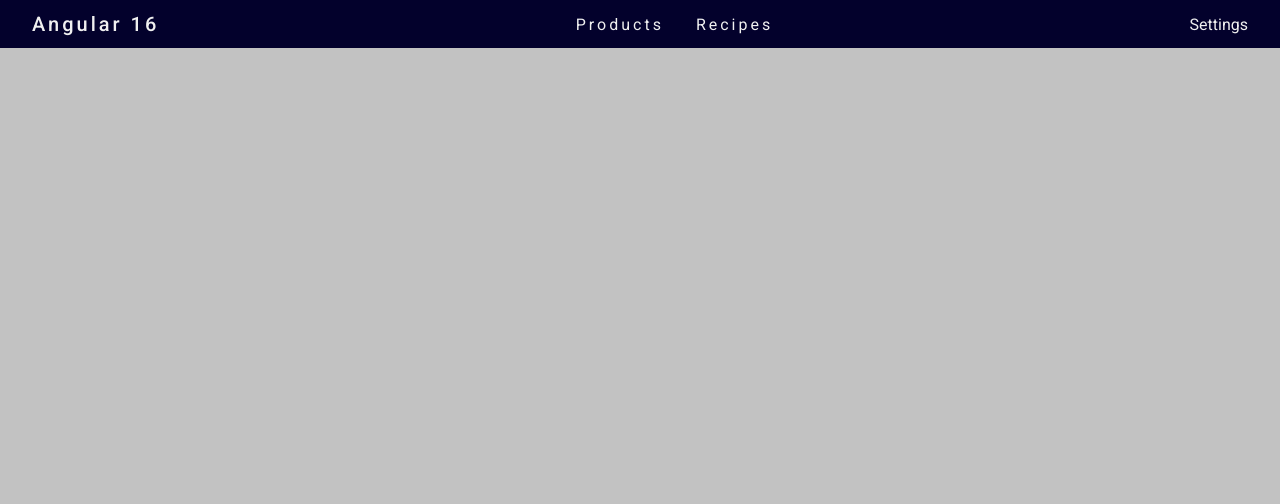
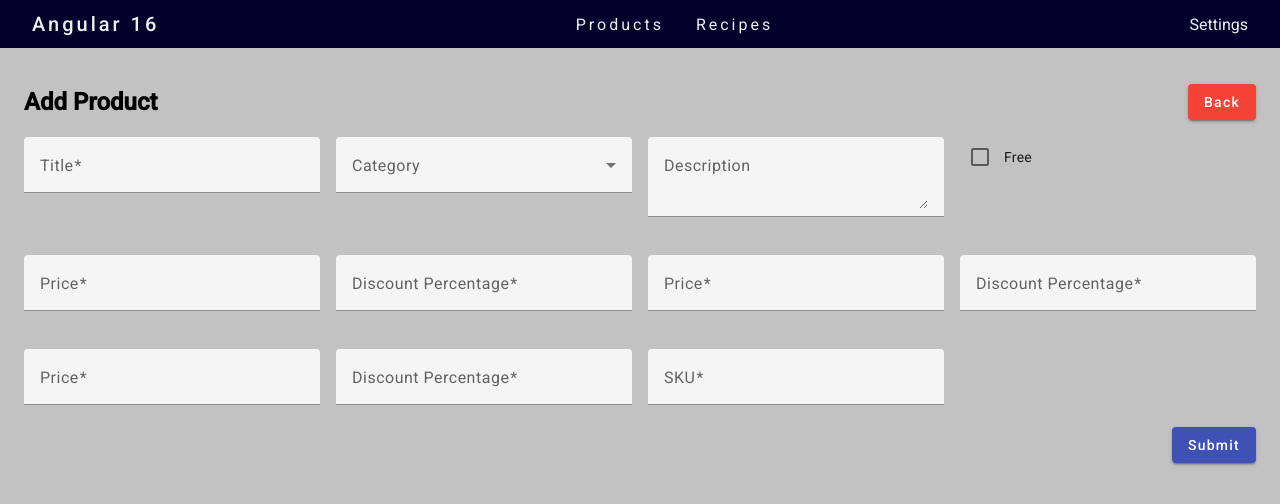
Before and after one commit to doniyorerkinov/angular-16, an Angular app: page /products/add in a window 1280 px wide. Shown: the top 504 px of the page. Built offline with nearby package versions, Linux system fonts and the light colour scheme; no server answers.

Commit message:
modal removed page added

```diff
--- a/src/app/app.module.ts
+++ b/src/app/app.module.ts
@@ -8,6 +8,7 @@ import { RecipesComponent } from './views/recipes/recipes.component';
 import { HttpClientModule } from '@angular/common/http';
 import { ReactiveFormsModule } from '@angular/forms';
 import { ProductDetailComponent } from './views/products/product-detail/product-detail.component';
+import { AddProductComponent } from './views/products/add-product/add-product.component';
 @NgModule({
   declarations: [
     AppComponent,
--- a/src/app/components/modal/modal.component.ts
+++ b/src/app/components/modal/modal.component.ts
@@ -16,13 +16,10 @@ export class ModalComponent {
   @Output() close = new EventEmitter<void>();
   @Output() save = new EventEmitter<void>();
 
-  // This method will handle clicks on the overlay (outside the modal)
   onOverlayClick(event: MouseEvent): void {
-    // Emit the close event when the overlay is clicked (but not the modal itself)
     this.close.emit();
   }
 
-  // This method will stop the event from propagating when the modal content is clicked
   onModalClick(event: MouseEvent): void {
     event.stopPropagation();
   }
--- a/src/app/configs/form-filds.config.ts
+++ b/src/app/configs/form-filds.config.ts
@@ -13,7 +13,7 @@ export const TEMPLATE_FORM_FIELDS: IFormField[] = [
   {
     label: 'Category',
     name: 'category',
-    isRequired: true,
+    isRequired: false,
     errorText: 'Category is required',
     inputType: 'text',
     placeholder: 'Select your Category',
--- a/src/app/router/AppRoutingModule .ts
+++ b/src/app/router/AppRoutingModule .ts
@@ -3,9 +3,11 @@ import { RouterModule, Routes } from '@angular/router';
 import { ProductsComponent } from '../views/products/products.component';
 import { RecipesComponent } from '../views/recipes/recipes.component';
 import { ProductDetailComponent } from '../views/products/product-detail/product-detail.component';
+import { AddProductComponent } from '../views/products/add-product/add-product.component';
 
 const routes: Routes = [
   { path: '', component: ProductsComponent },
+  { path: 'products/add', component: AddProductComponent },
   { path: 'products/:id', component: ProductDetailComponent },
   { path: 'recipes', component: RecipesComponent },
 ];
--- /dev/null
+++ b/src/app/views/products/add-product/add-product.component.html
@@ -0,0 +1,11 @@
+<div class="add-product-header">
+  <h2>Add Product</h2>
+  <button (click)="goBack()" mat-raised-button color="warn">Back</button>
+</div>
+<div class="add-product-body">
+  <template-form
+    class="add-product-body-form"
+    [formFields]="formFields"
+    [gridOrFlex]="'grid'"
+  ></template-form>
+</div>
--- /dev/null
+++ b/src/app/views/products/add-product/add-product.component.scss
@@ -0,0 +1,24 @@
+:host {
+  display: flex;
+  flex-direction: column;
+  gap: 1rem;
+  padding: 1.5rem;
+
+  .add-product-header {
+    display: flex;
+    justify-content: space-between;
+    align-items: center;
+    width: 100%;
+  }
+  .add-product-body {
+    &-form {
+      display: grid;
+      .form-class {
+        display: grid !important;
+        grid-template-columns: repeat(2, 1fr) !important;
+        gap: 1rem;
+        width: 100%;
+      }
+    }
+  }
+}
--- /dev/null
+++ b/src/app/views/products/add-product/add-product.component.ts
@@ -0,0 +1,20 @@
+import { Component } from '@angular/core';
+import { MatButtonModule } from '@angular/material/button';
+import { Location } from '@angular/common';
+import { StaticTemplateFormComponent } from '../form/form.component';
+import { TEMPLATE_FORM_FIELDS } from 'src/app/configs/form-filds.config';
+
+@Component({
+  selector: 'add-product',
+  templateUrl: './add-product.component.html',
+  styleUrls: ['./add-product.component.scss'],
+  standalone: true,
+  imports: [MatButtonModule, StaticTemplateFormComponent],
+})
+export class AddProductComponent {
+  constructor(private location: Location) {}
+  formFields = TEMPLATE_FORM_FIELDS;
+  goBack() {
+    this.location.back();
+  }
+}
--- a/src/app/views/products/form/form.component.html
+++ b/src/app/views/products/form/form.component.html
@@ -1,4 +1,5 @@
 <form #dynamicForm="ngForm" (ngSubmit)="onSubmit(formData)">
+  <div [ngClass]="gridOrFlex === 'grid' ? 'form-grid' : 'form-flex'">
     <div *ngFor="let field of formFields">
       <!-- Text Input Field -->
       <mat-form-field
@@ -48,7 +49,10 @@
           name="{{ field.name }}"
           [required]="field.isRequired"
         >
-        <mat-option *ngFor="let option of field.options" [value]="option.value">
+          <mat-option
+            *ngFor="let option of field.options"
+            [value]="option.value"
+          >
             {{ option.text }}
           </mat-option>
         </mat-select>
@@ -75,7 +79,7 @@
         </mat-error>
       </div>
     </div>
-
+  </div>
   <div class="form-actions">
     <button mat-raised-button color="primary" type="submit">Submit</button>
   </div>
--- a/src/app/views/products/form/form.component.scss
+++ b/src/app/views/products/form/form.component.scss
@@ -1,15 +1,26 @@
 .form-field {
   width: 100%;
-  margin-bottom: 15px;
 }
 
 .form-actions {
-  text-align: center;
-  margin-top: 20px;
+  display: flex;
+  justify-content: end;
 }
 .checkbox-container {
   display: flex;
   justify-content: space-between;
   align-items: center;
-  margin-bottom: 15px;
 }
+
+.form-grid {
+  display: grid;
+  grid-template-columns: repeat(4, 1fr);
+  gap: 1rem;
+}
+
+.form-flex {
+  width: 100%;
+  display: flex;
+  flex-direction: column;
+  gap: 1rem;
+}
--- a/src/app/views/products/form/form.component.ts
+++ b/src/app/views/products/form/form.component.ts
@@ -1,5 +1,5 @@
 import { CommonModule } from '@angular/common';
-import { Component, Input } from '@angular/core';
+import { Component, EventEmitter, Input, Output } from '@angular/core';
 import { MatFormFieldModule } from '@angular/material/form-field';
 import { FormsModule } from '@angular/forms';
 import { MatInputModule } from '@angular/material/input';
@@ -24,11 +24,14 @@ import { IFormField } from 'src/app/interfaces';
   styleUrls: ['./form.component.scss'],
 })
 export class StaticTemplateFormComponent {
+  @Input() gridOrFlex: string = '';
   @Input() formFields: IFormField[] = [];
+  @Output() submit = new EventEmitter<void>();
   formData: any = {};
 
   // Called when the form is submitted
   onSubmit(form: any) {
     console.log('Form Submitted!', this.formData);
+    console.log('Form Submitted!', form);
   }
 }
--- a/src/app/views/products/products.component.html
+++ b/src/app/views/products/products.component.html
@@ -12,7 +12,7 @@
       />
     </div>
     <div class="products-header-actions">
-      <button (click)="openModal()" mat-raised-button color="primary">
+      <button (click)="AddProduct()" mat-raised-button color="primary">
         Add Product (Template Form)
       </button>
     </div>
@@ -26,14 +26,3 @@
     </div>
   </div>
 </ng-template>
-
-<modal
-  *ngIf="isModalOpen()"
-  (close)="closeModal()"
-  [showFooter]="false"
-  title="Add Product"
->
-  <div style="padding-bottom: 20px">
-    <template-form [formFields]="formFields"></template-form>
-  </div>
-</modal>
--- a/src/app/views/products/products.component.ts
+++ b/src/app/views/products/products.component.ts
@@ -1,18 +1,15 @@
-import { StaticTemplateFormComponent } from './form/form.component';
 import { ReferencesService } from './../../server/references.service';
 import { Component, inject, signal, effect } from '@angular/core';
 import { ProductsService } from 'src/app/server/products.service';
-import { IFormField, IPagination, ISelect } from 'src/app/interfaces';
+import { IPagination, ISelect } from 'src/app/interfaces';
 import { ProductCardComponent } from 'src/app/components/product-card/product-card.component';
 import { CommonModule } from '@angular/common';
-import { ModalComponent } from 'src/app/components/modal/modal.component';
 import { MatButtonModule } from '@angular/material/button';
 import { SearchComponent } from 'src/app/components/search/search.component';
 import { Subscription } from 'rxjs';
 import { SelectComponent } from 'src/app/components/Form/select/select.component';
 import { Router } from '@angular/router';
 import { LoaderComponent } from 'src/app/components/loader/loader.component';
-import { TEMPLATE_FORM_FIELDS } from 'src/app/configs/form-filds.config';
 
 @Component({
   selector: 'app-products',
@@ -20,10 +17,8 @@ import { TEMPLATE_FORM_FIELDS } from 'src/app/configs/form-filds.config';
   styleUrls: ['./products.component.scss'],
   standalone: true,
   imports: [
-    StaticTemplateFormComponent,
     ProductCardComponent,
     CommonModule,
-    ModalComponent,
     MatButtonModule,
     SearchComponent,
     SelectComponent,
@@ -42,11 +37,9 @@ export class ProductsComponent {
     limit: 40,
   };
   loading = signal<boolean>(false);
-  isModalOpen = signal<boolean>(true);
   search: string = '';
   categories: ISelect[] = [];
   selectedCategory = signal<string>('');
-  formFields: IFormField[] = TEMPLATE_FORM_FIELDS;
   constructor(private router: Router) {
     effect(() => {
       const currentCategory = this.selectedCategory();
@@ -106,15 +99,9 @@ export class ProductsComponent {
       this.categoriesSubscription.unsubscribe();
     }
   }
-
-  openModal() {
-    this.isModalOpen.set(true);
+  AddProduct(): void {
+    this.router.navigate(['/products/add']);
   }
-
-  closeModal() {
-    this.isModalOpen.set(false);
-  }
-
   goToProductDetail(id: number) {
     this.router.navigate(['/products', id]);
   }
```
Lines whose indentation alone changed are shown as unchanged.
